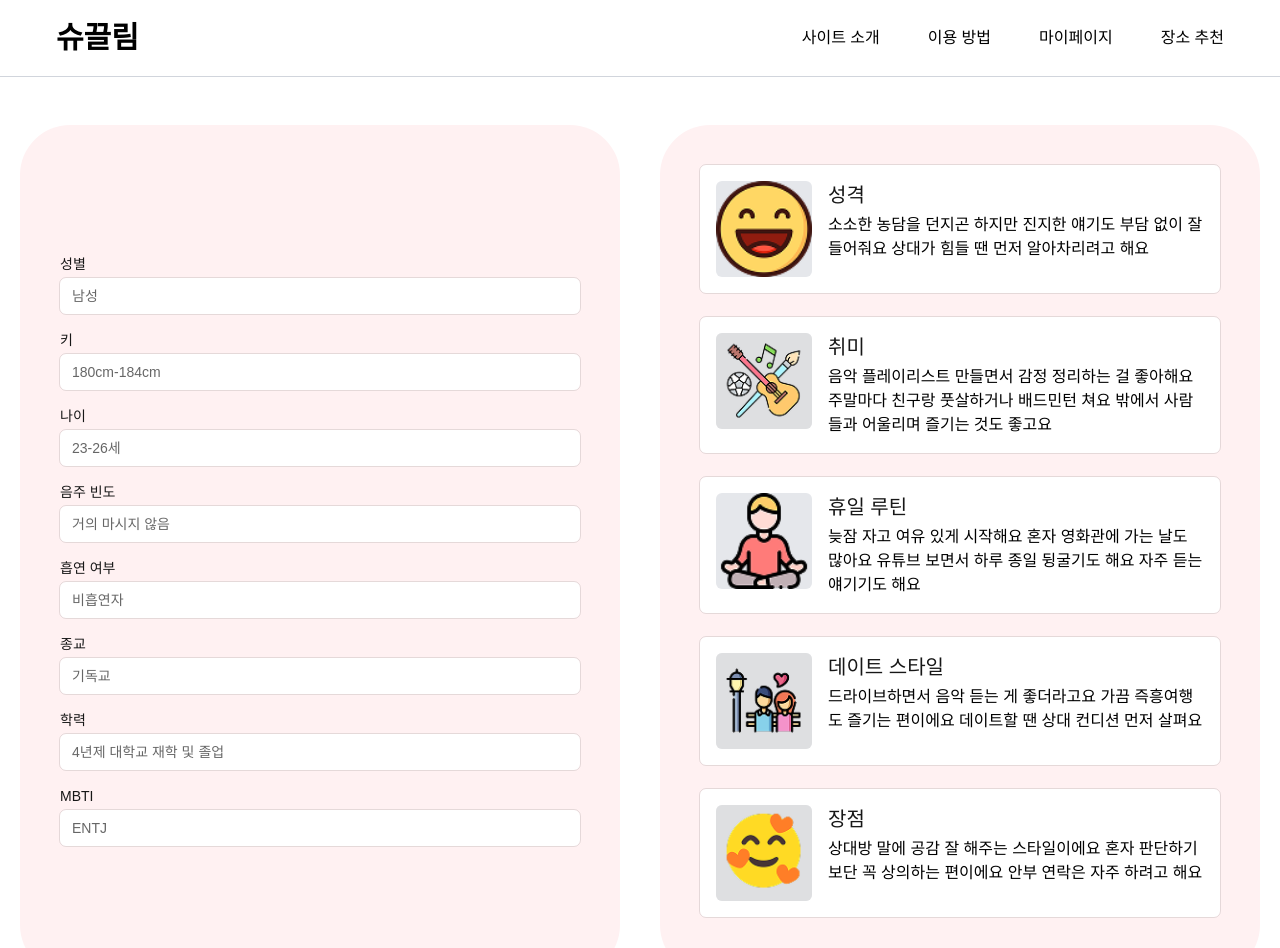
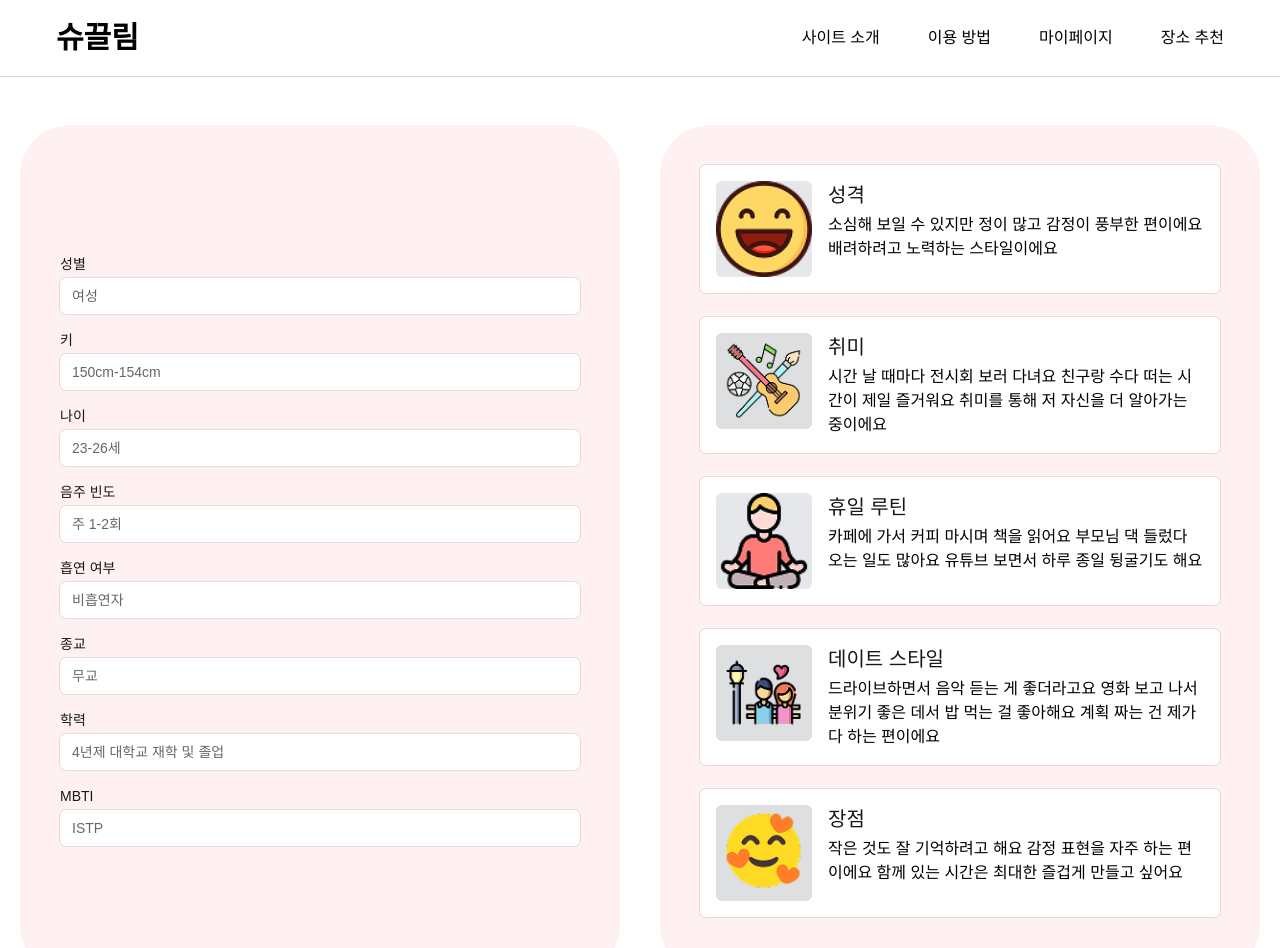
Before and after one commit to CSID-DGU/2025-1-DSCD-outsider-2, a Next.js app in the folder frontend/: page /matching_result in a window 1280 px wide. Shown: the top 948 px of the page. Built offline with nearby package versions, Linux system fonts and the light colour scheme.

Commit message:
matching_result_남성화면

```diff
--- a/frontend/src/app/matching_result/page.js
+++ b/frontend/src/app/matching_result/page.js
@@ -9,22 +9,22 @@ export default function MatchingResult() {
   const [matchData, setMatchData] = useState(null);
   const [loading, setLoading] = useState(true);
 
-  useEffect(() => {
+   useEffect(() => {
     setTimeout(() => {
       const dummyData = {
-        gender: "남성",
-        height: "180cm-184cm",
+        gender: "여성",
+        height: "150cm-154cm",
         age: "23-26세",
-        drink: "거의 마시지 않음",
+        drink: "주 1-2회",
         smoke: "비흡연자",
-        religion: "기독교",
+        religion: "무교",
         education: "4년제 대학교 재학 및 졸업",
-        mbti: "ENTJ",
-        personality: "소소한 농담을 던지곤 하지만 진지한 얘기도 부담 없이 잘 들어줘요 상대가 힘들 땐 먼저 알아차리려고 해요",
-        hobby: "음악 플레이리스트 만들면서 감정 정리하는 걸 좋아해요 주말마다 친구랑 풋살하거나 배드민턴 쳐요 밖에서 사람들과 어울리며 즐기는 것도 좋고요",
-        holiday: "늦잠 자고 여유 있게 시작해요 혼자 영화관에 가는 날도 많아요 유튜브 보면서 하루 종일 뒹굴기도 해요 자주 듣는 얘기기도 해요",
-        datingStyle: "드라이브하면서 음악 듣는 게 좋더라고요 가끔 즉흥여행도 즐기는 편이에요 데이트할 땐 상대 컨디션 먼저 살펴요",
-        strength: "상대방 말에 공감 잘 해주는 스타일이에요 혼자 판단하기보단 꼭 상의하는 편이에요 안부 연락은 자주 하려고 해요"
+        mbti: "ISTP",
+        personality: "소심해 보일 수 있지만 정이 많고 감정이 풍부한 편이에요 배려하려고 노력하는 스타일이에요",
+        hobby: "시간 날 때마다 전시회 보러 다녀요 친구랑 수다 떠는 시간이 제일 즐거워요 취미를 통해 저 자신을 더 알아가는 중이에요",
+        holiday: "카페에 가서 커피 마시며 책을 읽어요 부모님 댁 들렀다 오는 일도 많아요 유튜브 보면서 하루 종일 뒹굴기도 해요",
+        datingStyle: "드라이브하면서 음악 듣는 게 좋더라고요 영화 보고 나서 분위기 좋은 데서 밥 먹는 걸 좋아해요 계획 짜는 건 제가 다 하는 편이에요",
+        strength: "작은 것도 잘 기억하려고 해요 감정 표현을 자주 하는 편이에요 함께 있는 시간은 최대한 즐겁게 만들고 싶어요"
       };
       setMatchData(dummyData);
       setLoading(false);
```
